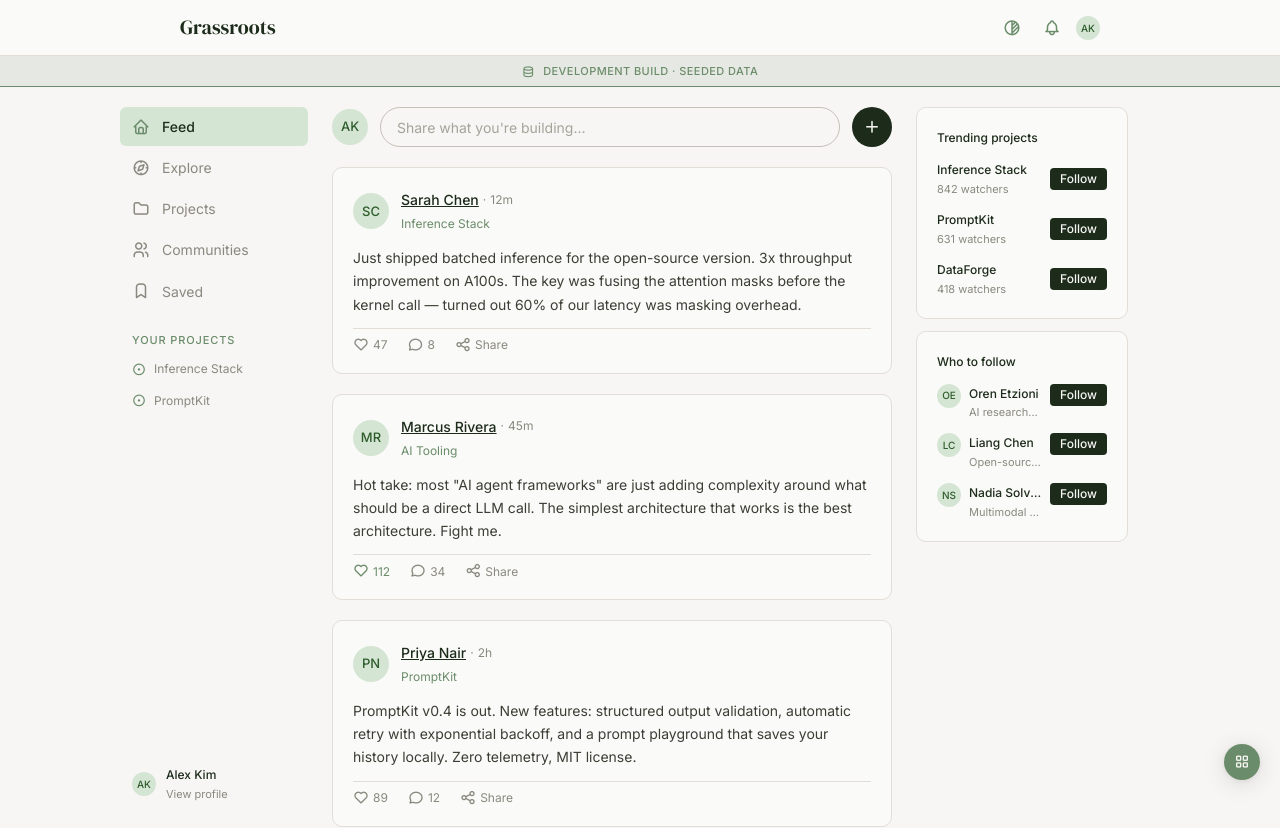
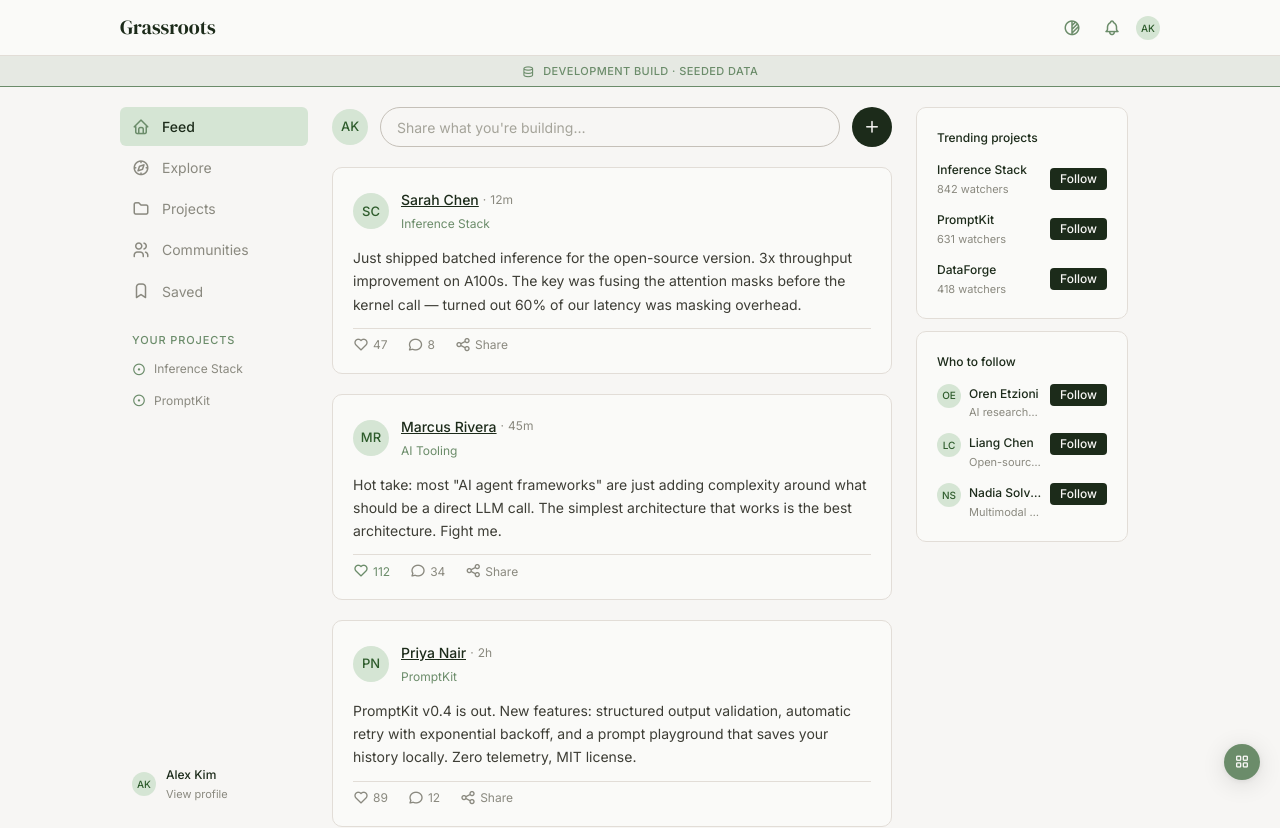
Before and after one commit to grassrootsonline/grassroots-platform, a Next.js app in the folder apps/web/: page /feed in a window 1280 px wide. Shown: the top 828 px of the page. Built offline with nearby package versions, Linux system fonts and the light colour scheme.

Commit message:
fix: align navbar inner width to container-platform (1080px)

```diff
--- a/apps/web/src/components/layout/navbar.tsx
+++ b/apps/web/src/components/layout/navbar.tsx
@@ -20,7 +20,7 @@ export function Navbar({ user }: NavbarProps) {
 
   return (
     <header className="navbar">
-      <div className={`container-page ${s.inner}`}>
+      <div className={`container-platform ${s.inner}`}>
       <Link
         href={user ? '/feed' : '/'}
         className="navbar-logo"
```
